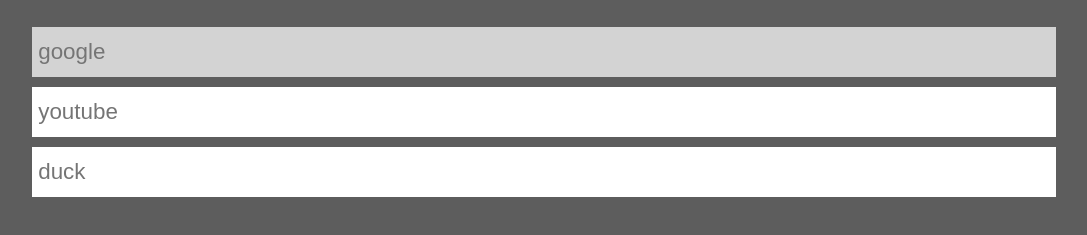
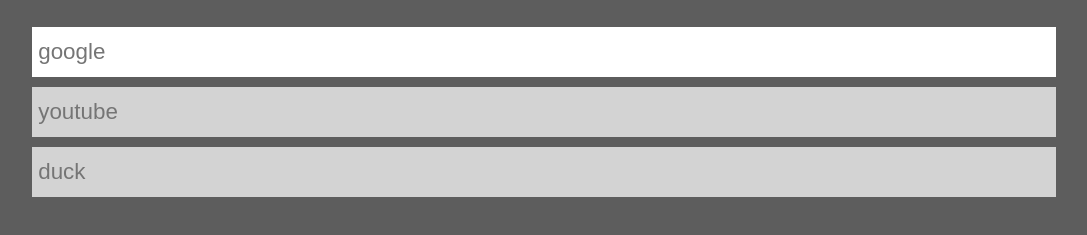
Before and after one commit to arjitGeo/search, a plain HTML site: page index.html in a window 1280 px wide. Shown: the part 105-340 px from the top of the page, without its empty margins (96-1183 px from the left). Drawn offline with Linux system fonts and the light colour scheme.

Commit message:
Update style.css

```diff
--- a/style.css
+++ b/style.css
@@ -7,8 +7,8 @@
 }
 
 body {
+  background-color: #5d5d5d;
   color: #2d2d2d;
-  background-color: #5d5d5d;
 }
 
 header {
@@ -51,12 +51,13 @@ header {
   padding: 0.5%;
   font-size: 1.5rem;
   border: none;
+  background-color: #d3d3d3;
   color: #1d1d1d;
 }
 
 #srch input[type="search"]:focus {
   outline: none;
-  background: #d3d3d3;
+  background-color: #fff;
 }
 
 #srch input[type="search"]:placeholder-shown {
```
